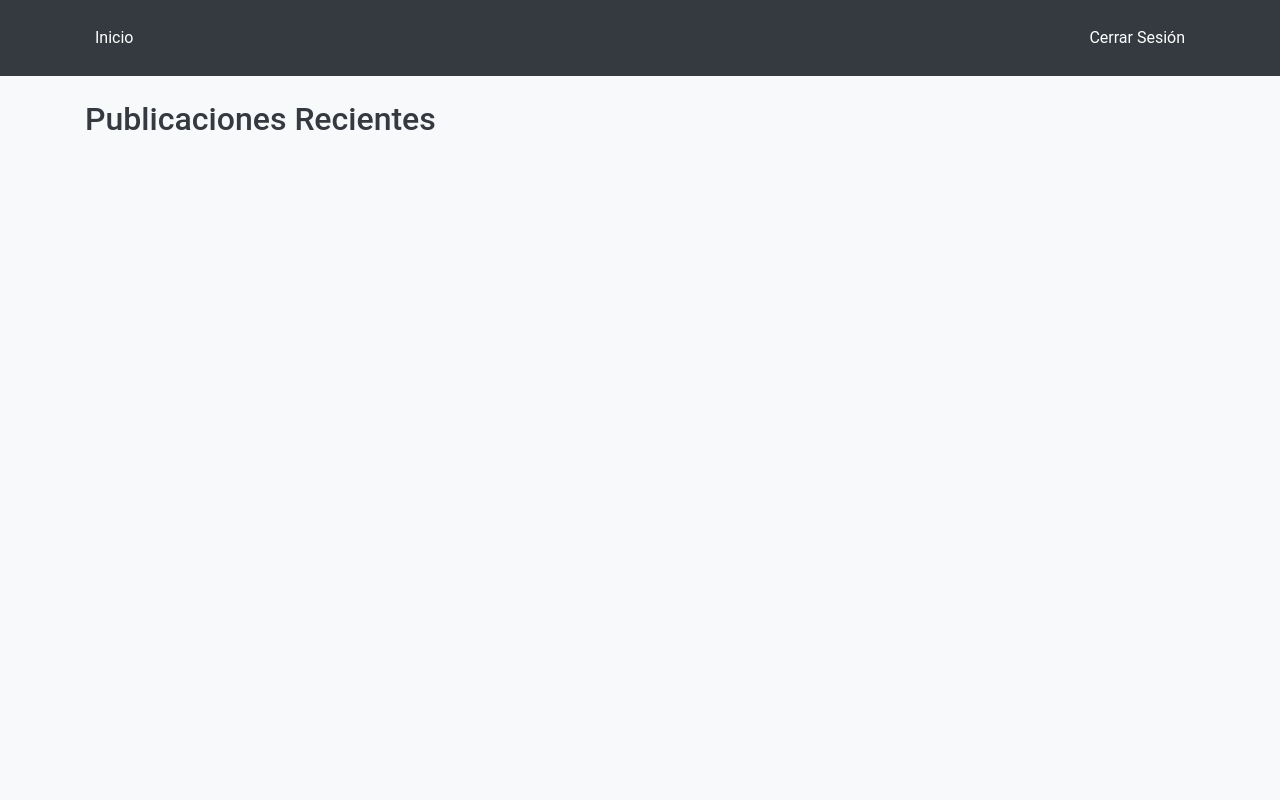
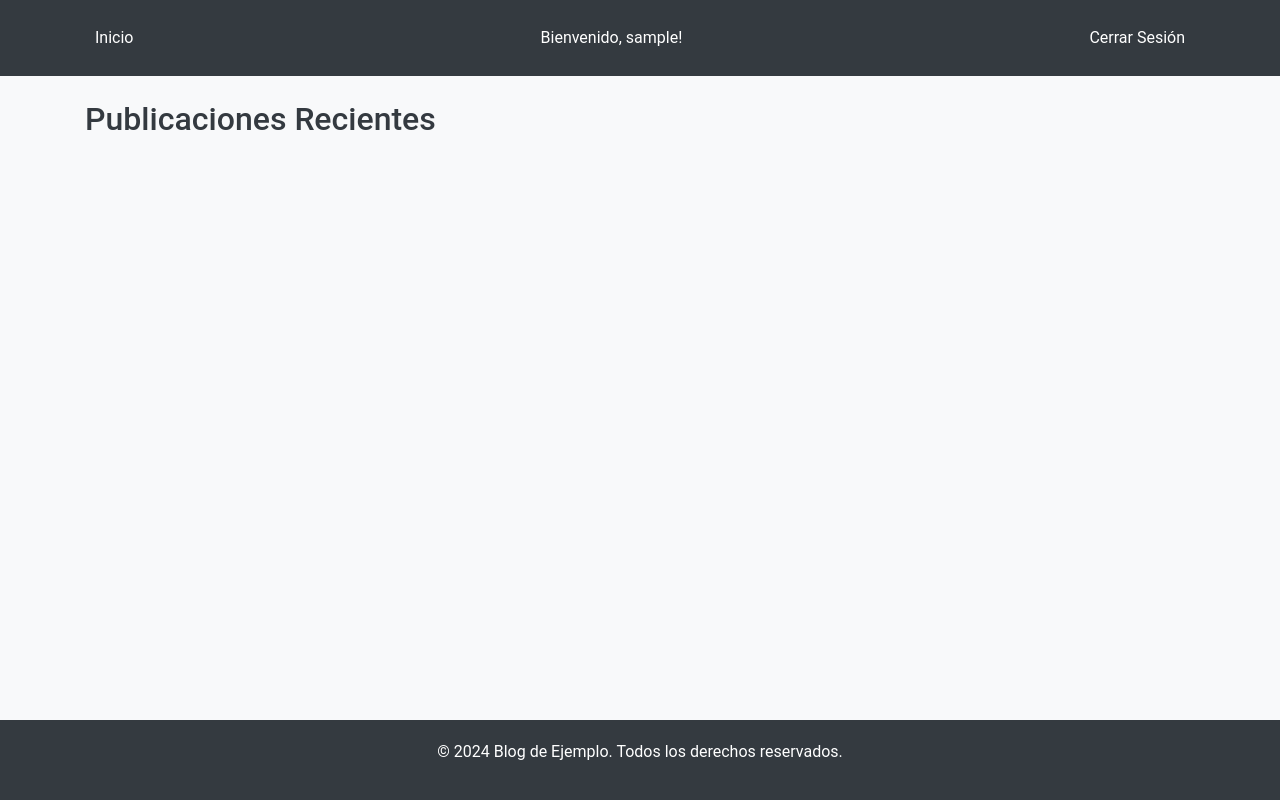
Before and after one commit to Pacotacou/blog-nuevas-tecnologias-php-mysql, a PHP site: page / in a window 1280 px wide. Run offline with PHP 8.4, Linux system fonts and the light colour scheme; the visitor is signed in with stand-in values (Sample User, id 1); data that the repository does not hold is empty.

Commit message:
feat: Improve user experience with welcome message and footer addition

```diff
--- a/assets/style.css
+++ b/assets/style.css
@@ -3,6 +3,16 @@ body {
     background-color: #f8f9fa;
     margin: 0;
     padding: 0;
+}
+
+footer {
+    background-color: #343a40;
+    color: #fff;
+    padding: 20px;
+    text-align: center;
+    position: fixed;
+    bottom: 0;
+    width: 100%;
 }
 
 img {
--- a/header.php
+++ b/header.php
@@ -6,6 +6,9 @@ if (session_status() === PHP_SESSION_NONE) {
 <header class="bg-dark text-white p-3">
     <nav class="container d-flex justify-content-between">
         <a href="index.php" class="text-white">Inicio</a>
+        <?php if (isset($_SESSION['username'])): ?>
+            <span class="text-white">Bienvenido, <?php echo htmlspecialchars($_SESSION['username']); ?>!</span>
+        <?php endif; ?>
         <?php if (isset($_SESSION['user_id'])): ?>
             <a href="logout.php" class="text-white">Cerrar Sesión</a>
         <?php else: ?>
--- a/index.php
+++ b/index.php
@@ -37,5 +37,8 @@ $posts = $post->readAll();
             </div>
         <?php endwhile; ?>
     </div>
+    <footer>
+        <p>&copy; 2024 Blog de Ejemplo. Todos los derechos reservados.</p>
+    </footer>
 </body>
 </html>
```
